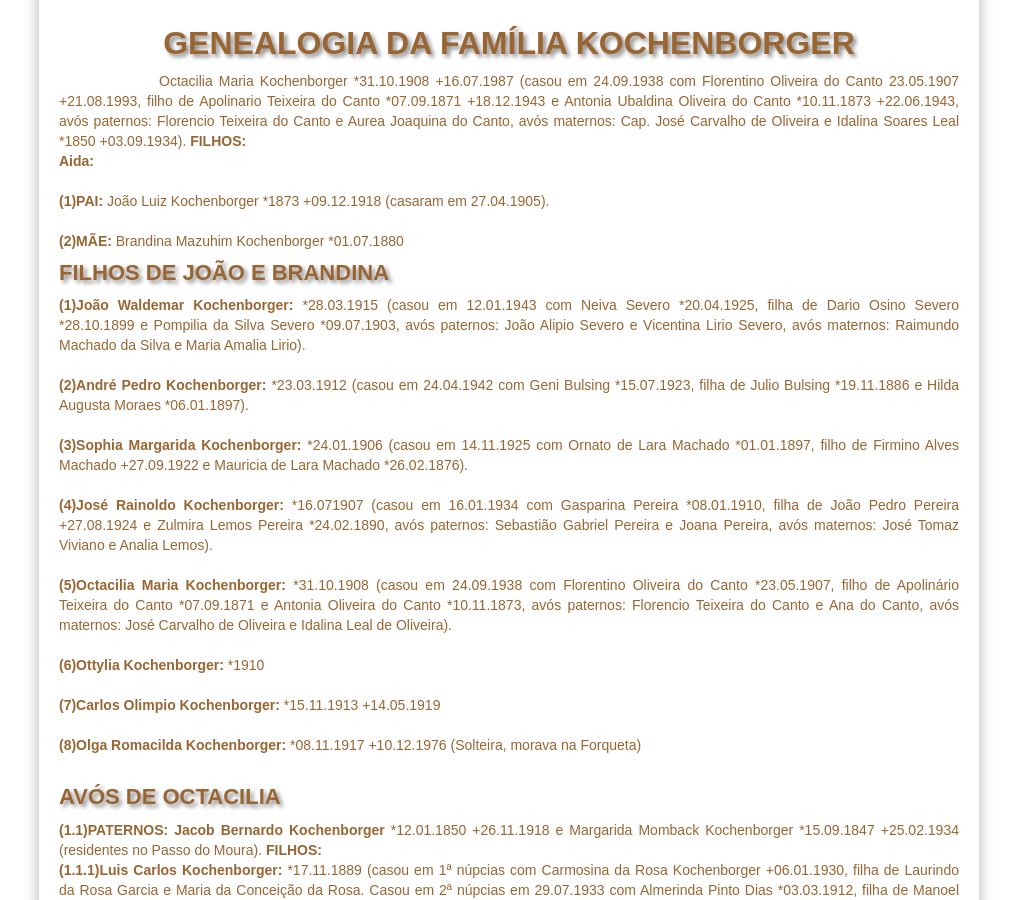
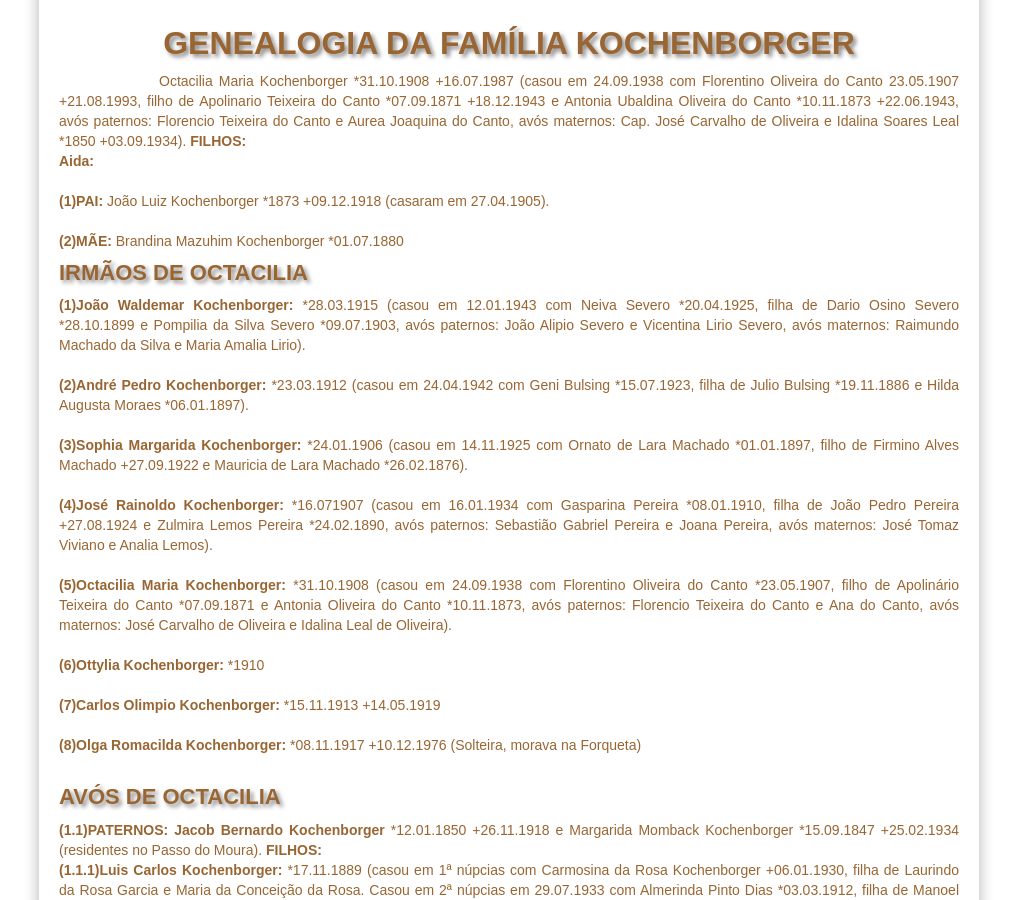
Before and after one commit to claudiovargas1955/claudiovargas1955.github.io, a Jekyll site: the page built from _pages/familia-kochenborger.html, in a window 1280 px wide and 900 px high, scrolled down 333 px. Shown: the whole window, without its empty margins (131-1148 px from the left). Built offline with Jekyll 4.4.1, drawn with Linux system fonts in a browser that asks for light colours; some web fonts are replaced.

Commit message:
Update familia-kochenborger.html

```diff
--- a/_pages/familia-kochenborger.html
+++ b/_pages/familia-kochenborger.html
@@ -106,7 +106,7 @@ Oliveira e Idalina Soares Leal *1850 +03.09.1934). <b>FILHOS: </b><br>
 
 <b>(2)MÃE: </b>Brandina Mazuhim Kochenborger *01.07.1880 <br>
 
-<h4>FILHOS DE JOÃO E BRANDINA</h4>
+<h4>IRMÃOS DE OCTACILIA</h4>
 
   <p><b>(1)João Waldemar Kochenborger: </b>*28.03.1915 (casou em 12.01.1943 com Neiva Severo *20.04.1925, filha de Dario Osino Severo
   *28.10.1899 e Pompilia da Silva Severo *09.07.1903, avós paternos: João Alipio Severo e Vicentina Lirio Severo, avós maternos:
```
